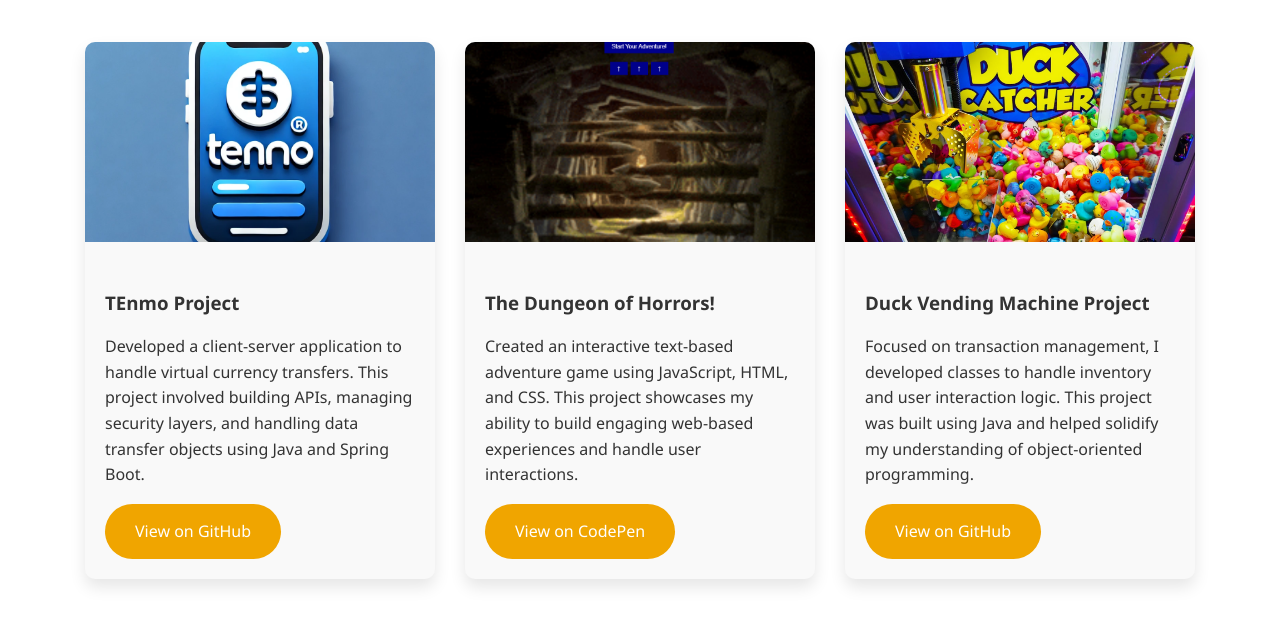
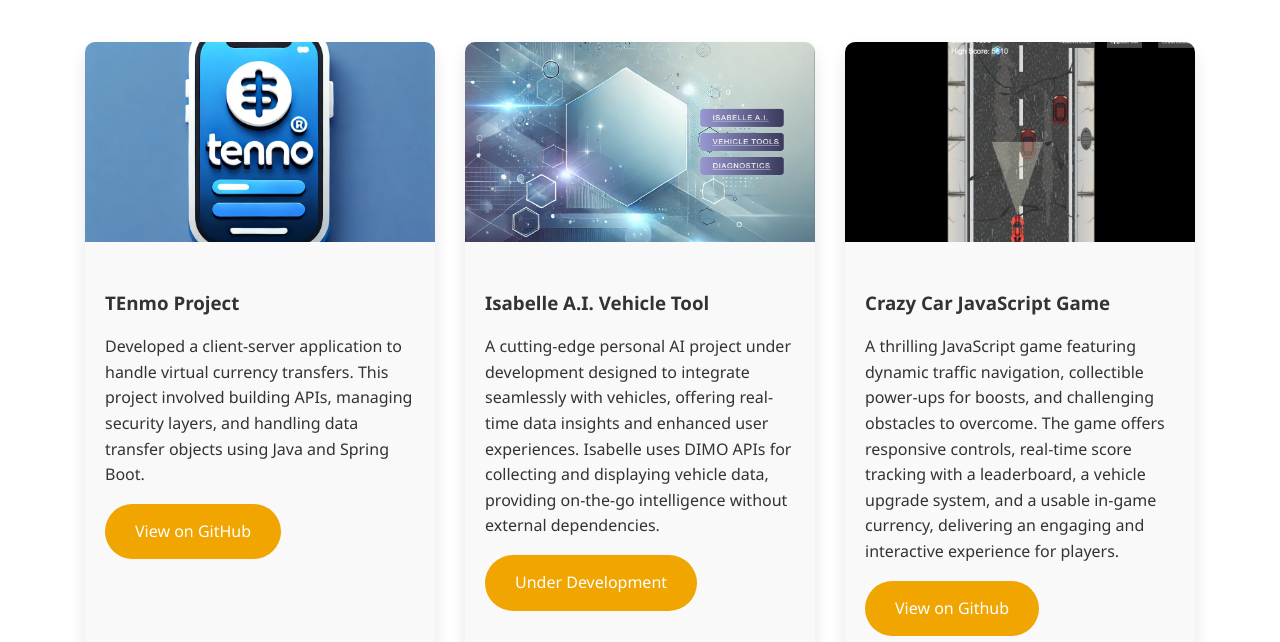
Before and after one commit to MarDanJoe/MarDanJoe.github.io, a website: page projects.html in a window 1280 px wide. Shown: the part 158-800 px from the top of the page. Drawn offline with nearby package versions, Linux system fonts and the light colour scheme.

Commit message:
Project Updates

```diff
--- a/projects.html
+++ b/projects.html
@@ -44,6 +44,8 @@
     <section id="projects">
         <h2 data-aos="fade-up">My Projects</h2>
         <div class="projects-container">
+
+
             <!-- Project 1: TEnmo Project -->
             <div class="project" data-aos="zoom-in">
                 <img src="Images/tenmo.jpg" alt="TEnmo Project Screenshot">
@@ -53,6 +55,42 @@
                         Developed a client-server application to handle virtual currency transfers. This project involved building APIs, managing security layers, and handling data transfer objects using Java and Spring Boot.
                     </p>
                     <a href="https://github.com/MarDanJoe1/Tenmo" target="_blank" class="btn">View on GitHub</a>
+                </div>
+            </div>
+
+            <!-- Project 2: Isabelle AI Demo -->
+            <div class="project" data-aos="zoom-in" data-aos-delay="100">
+                <img src="Images/IsabellePhoto.png" alt="Isabelle Demo Photo">
+                <div class="project-info">
+                    <h3>Isabelle A.I. Vehicle Tool</h3>
+                    <p>
+                        A cutting-edge personal AI project under development designed to integrate seamlessly with vehicles, offering real-time data insights and enhanced user experiences. Isabelle uses DIMO APIs for collecting and displaying vehicle data, providing on-the-go intelligence without external dependencies.
+                    </p>
+                    <a href="https://mardanjoe.github.io/projects.html" target="_blank" class="btn">Under Development</a>
+                </div>
+            </div>
+
+            <!-- Project 2: CarCrazy -->
+            <div class="project" data-aos="zoom-in" data-aos-delay="100">
+                <img src="Images/CrazyCarGame.png" alt="Car Crazy img">
+                <div class="project-info">
+                    <h3>Crazy Car JavaScript Game</h3>
+                    <p>
+                        A thrilling JavaScript game featuring dynamic traffic navigation, collectible power-ups for boosts, and challenging obstacles to overcome. The game offers responsive controls, real-time score tracking with a leaderboard, a vehicle upgrade system, and a usable in-game currency, delivering an engaging and interactive experience for players.
+                    </p>
+                    <a href="https://github.com/MarDanJoe/CarCrazy" target="_blank" class="btn">View on Github</a>
+                </div>
+            </div>
+
+             <!-- Project 3: Duck Vending Machine Project -->
+             <div class="project" data-aos="zoom-in" data-aos-delay="200">
+                <img src="Images/duck.png" alt="Duck Vending Machine Project Screenshot">
+                <div class="project-info">
+                    <h3>Duck Vending Machine Project</h3>
+                    <p>
+                        Focused on transaction management, I developed classes to handle inventory and user interaction logic. This project was built using Java and helped solidify my understanding of object-oriented programming.
+                    </p>
+                    <a href="https://github.com/MarDanJoe1/RubberDuckConsole" target="_blank" class="btn">View on GitHub</a>
                 </div>
             </div>
 
@@ -68,15 +106,15 @@
                 </div>
             </div>
 
-            <!-- Project 3: Duck Vending Machine Project -->
+            <!-- Project 3: Mail Hub -->
             <div class="project" data-aos="zoom-in" data-aos-delay="200">
-                <img src="Images/duck.png" alt="Duck Vending Machine Project Screenshot">
+                <img src="Images/MailHubLogo.png" alt="Mail Hub">
                 <div class="project-info">
-                    <h3>Duck Vending Machine Project</h3>
+                    <h3>Mail Hub</h3>
                     <p>
-                        Focused on transaction management, I developed classes to handle inventory and user interaction logic. This project was built using Java and helped solidify my understanding of object-oriented programming.
+                        An advanced email management app built with a Node.js, Express, PostgreSQL, and Sequelize powered backend and a Redux, Material-UI, and React-based frontend, designed to centralize and organize your inbox. MailHub features intuitive sorting tools, customizable filters, seamless multi-account integration, and real-time notification.
                     </p>
-                    <a href="https://github.com/MarDanJoe1/RubberDuckConsole" target="_blank" class="btn">View on GitHub</a>
+                    <a href="https://github.com/MarDanJoe1/Mail-Hub" target="_blank" class="btn">View on GitHub</a>
                 </div>
             </div>
 
```
Also changed, not shown: Images/CrazyCarGame.png (added), Images/IsabellePhoto.png (added), Images/MailHubLogo.png (added).
